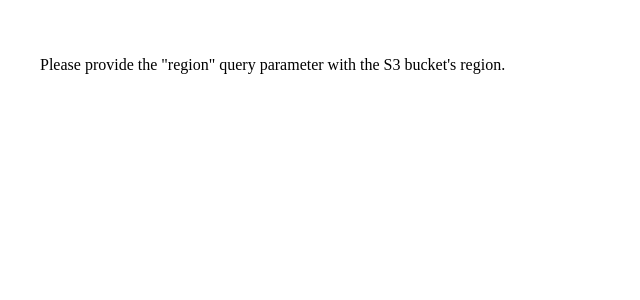
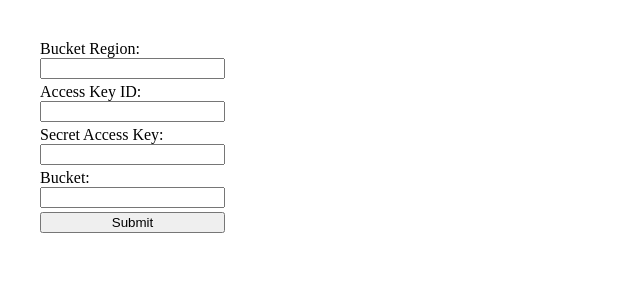
Before and after one commit to cyruscook/s3-dir-listing, a React (Vite) app: page / in a window 1280 px wide. Shown: the top 300 px of the page, without its empty margins (0-640 px from the left). Built offline with nearby package versions, Linux system fonts and the light colour scheme.

Commit message:
If inputs aren't in URL parameters provide a form

```diff
--- a/src/App.css
+++ b/src/App.css
@@ -2,3 +2,10 @@
   max-width: 1280px;
   padding: 2rem;
 }
+
+.inputform {
+  display: grid;
+  grid-template-columns: 1fr;
+  row-gap: 4px;
+  width: fit-content;
+}
--- a/src/App.tsx
+++ b/src/App.tsx
@@ -2,27 +2,33 @@
 import { S3Client } from "@aws-sdk/client-s3";
 import ClientContext from "./ClientContext.tsx";
 import BucketList from "./BucketList.tsx";
+import InputForm from "./InputForm.tsx";
 import "./App.css";
 
 export default function App() {
+	function fallbackRender(props: { error: { message: string } }) {
+		console.error(props.error);
+		return (
+			<div role="alert">
+				<p>Something went wrong:</p>
+				<pre style={{ color: "red" }}>{props.error.message}</pre>
+			</div>
+		);
+	}
+
 	const queryParameters = new URLSearchParams(window.location.search);
 	const region = queryParameters.get("region");
 	const accessKeyId = queryParameters.get("accessKeyId");
 	const secretAccessKey = queryParameters.get("secretAccessKey");
 	const bucket = queryParameters.get("bucket");
-	if (region === null) {
+
+	if (region === null || accessKeyId === null || secretAccessKey === null || bucket === null) {
 		return (
-			<p>Please provide the "region" query parameter with the S3 bucket's region.</p>
-		);
-	}
-	if (accessKeyId === null || secretAccessKey === null || bucket === null) {
-		return (
-			<p>Please provide the "accessKeyId" and "secretAccessKey" query parameters with the AWS credentials.</p>
-		);
-	}
-	if (bucket === null) {
-		return (
-			<p>Please provide the "bucket" query parameter with the S3 bucket name.</p>
+			<ErrorBoundary fallbackRender={fallbackRender}>
+				<div className="App">
+					<InputForm region={region} accessKeyId={accessKeyId} secretAccessKey={secretAccessKey} bucket={bucket} />
+				</div>
+			</ErrorBoundary>
 		);
 	}
 
@@ -34,16 +40,6 @@
 		},
 	});
 
-	function fallbackRender(props: { error: { message: string } }) {
-		console.error(props.error);
-		return (
-			<div role="alert">
-				<p>Something went wrong:</p>
-				<pre style={{ color: "red" }}>{props.error.message}</pre>
-			</div>
-		);
-	}
-
 	return (
 		<ClientContext.Provider value={client}>
 			<ErrorBoundary fallbackRender={fallbackRender}>
--- /dev/null
+++ b/src/InputForm.tsx
@@ -0,0 +1,62 @@
+import { useState, FormEvent } from "react";
+
+
+export default function InputForm(props: { region: string | null, accessKeyId: string | null, secretAccessKey: string | null, bucket: string | null }) {
+    const [error, setError] = useState<string | null>(null);
+
+    function submit(event: FormEvent) {
+        event.preventDefault();
+        const formData = new FormData(event.target as HTMLFormElement);
+        const { region, accessKeyId, secretAccessKey, bucket } = Object.fromEntries(formData);
+        if (!region) {
+            setError("Invalid Bucket Region");
+        } else if (!accessKeyId) {
+            setError("Invalid Access Key ID");
+        } else if (!secretAccessKey) {
+            setError("Invalid Secret Access Key");
+        } else if (!bucket) {
+            setError("Invalid Bucket");
+        } else {
+            const url = new URL(window.location.href);
+            url.searchParams.set("region", region as string);
+            url.searchParams.set("accessKeyId", accessKeyId as string);
+            url.searchParams.set("secretAccessKey", secretAccessKey as string);
+            url.searchParams.set("bucket", bucket as string);
+            window.history.pushState({ path: url.href }, '', url.href);
+            window.history.go();
+        }
+    }
+
+    return (
+        <>
+            {error && <p>{error}</p>}
+            <form className="inputform" onSubmit={submit}>
+                <label>
+                    Bucket Region:
+                    <br />
+                    <input type="text" name="region" value={props.region ?? undefined} required />
+                </label>
+
+                <label>
+                    Access Key ID:
+                    <br />
+                    <input type="text" name="accessKeyId" value={props.accessKeyId ?? undefined} required />
+                </label>
+
+                <label>
+                    Secret Access Key:
+                    <br />
+                    <input type="text" name="secretAccessKey" value={props.secretAccessKey ?? undefined} required />
+                </label>
+
+                <label>
+                    Bucket:
+                    <br />
+                    <input type="text" name="bucket" value={props.bucket ?? undefined} required />
+                </label>
+
+                <button type="submit">Submit</button>
+            </form>
+        </>
+    );
+}
```
